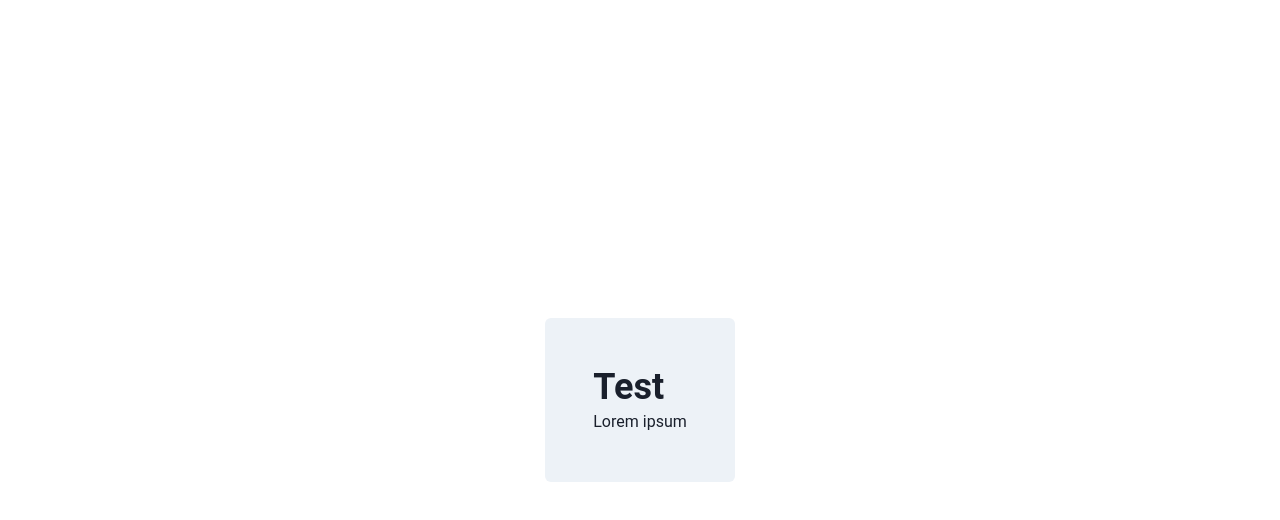
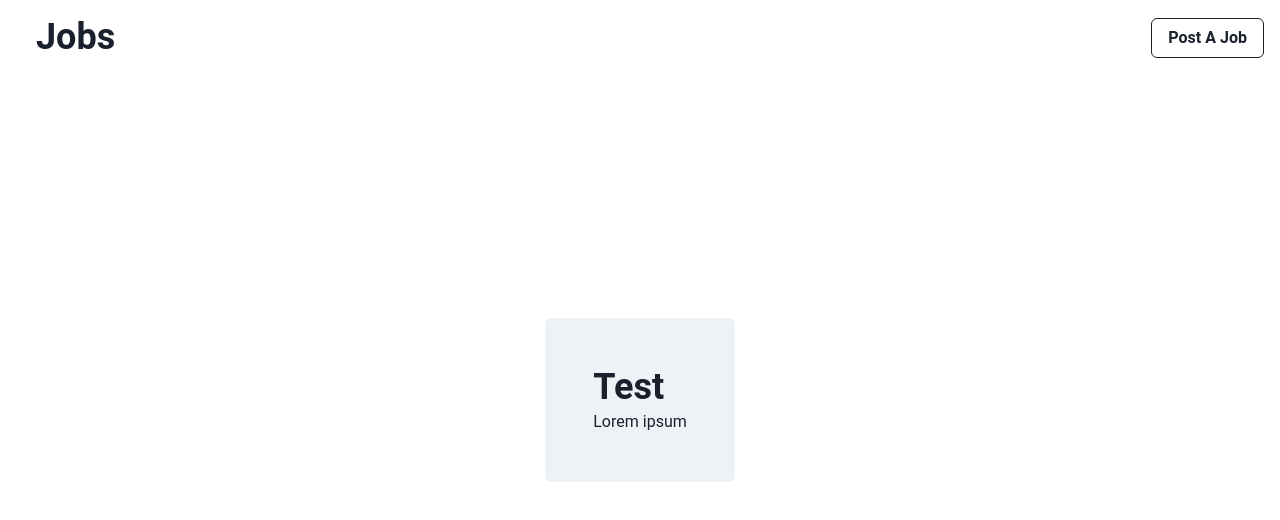
Before and after one commit to janimaenpaa/jobboard-nextjs, a Next.js app: page / in a window 1280 px wide. Shown: the top 520 px of the page. Built offline with nearby package versions, Linux system fonts and the light colour scheme.

Commit message:
Add Navigation component

```diff
--- /dev/null
+++ b/components/Navigation.tsx
@@ -0,0 +1,32 @@
+import { Button } from '@chakra-ui/button';
+import { Box, Flex, Heading, Text } from '@chakra-ui/layout';
+import React from 'react';
+
+interface Props {}
+
+const Navigation = (props: Props) => {
+  return (
+    <Flex
+      as="nav"
+      align="center"
+      justify="space-between"
+      wrap="wrap"
+      padding="1rem"
+      position="fixed"
+      background="white"
+      width="100%"
+      {...props}
+    >
+      <Flex align="center" ml={5} mr={5}>
+        <Heading as="h1">Jobs</Heading>
+      </Flex>
+      <Box>
+        <Button bg="transparent" border="1px">
+          Post A Job
+        </Button>
+      </Box>
+    </Flex>
+  );
+};
+
+export default Navigation;
--- a/pages/_app.tsx
+++ b/pages/_app.tsx
@@ -2,10 +2,12 @@ import React from 'react';
 import { AppPropsType } from 'next/dist/next-server/lib/utils';
 import { ChakraProvider } from '@chakra-ui/react';
 import theme from '../styles/theme';
+import Navigation from '../components/Navigation';
 
 const App = ({ Component, pageProps }: AppPropsType) => {
   return (
     <ChakraProvider theme={theme}>
+      <Navigation />
       <Component {...pageProps} />
     </ChakraProvider>
   );
```
